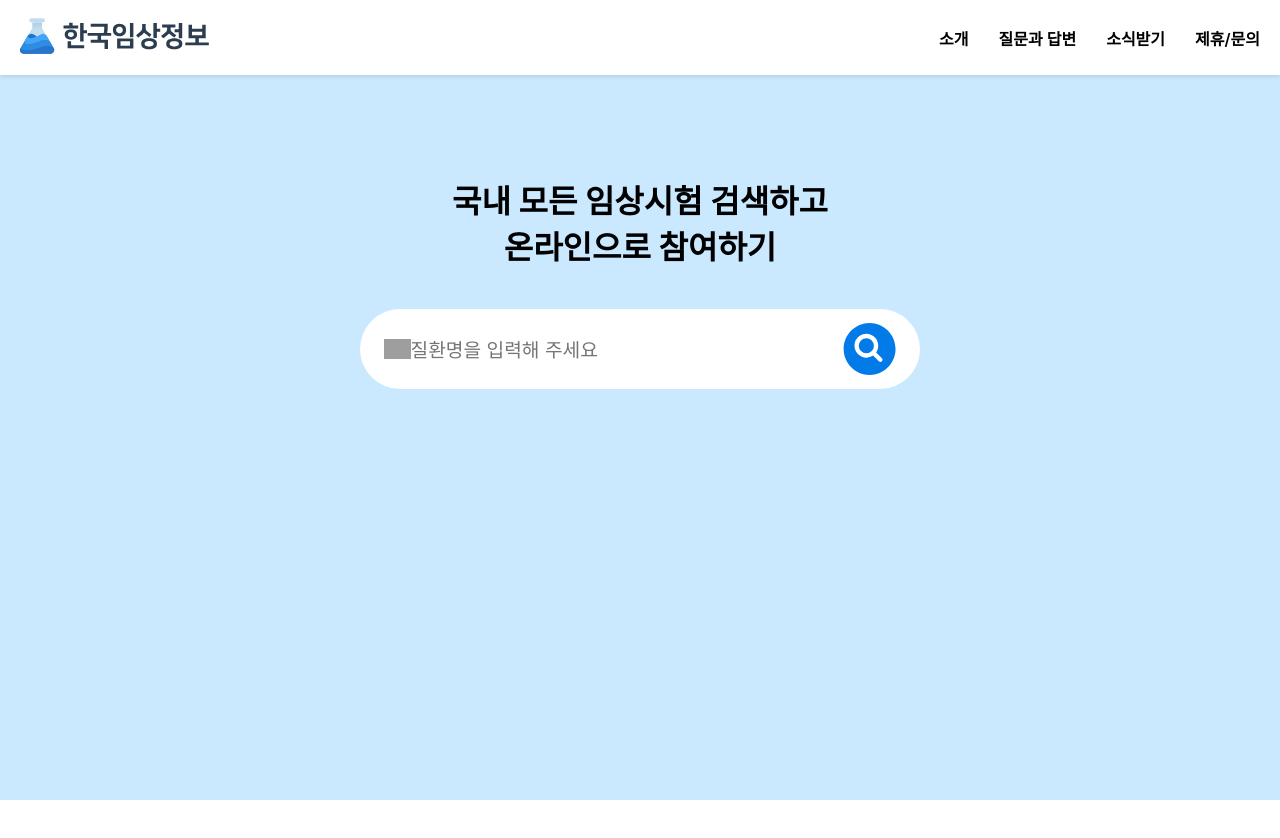
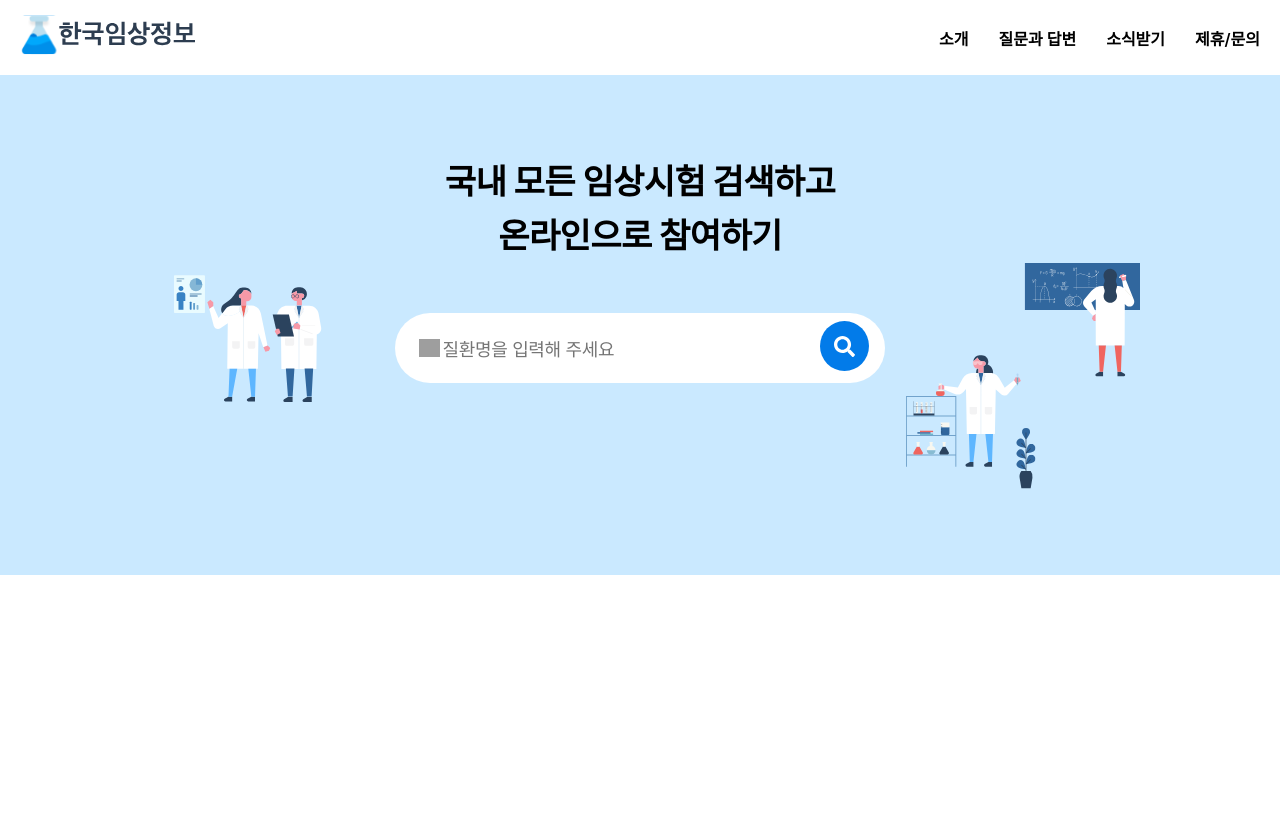
Before and after one commit to WantedTeam17/pre-onboarding-12th-3-17, a React app: page / in a window 1280 px wide. Shown: the top 838 px of the page. After the commit the page ends 800 px from the top, so only its background shows below. Built offline with nearby package versions, Linux system fonts and the light colour scheme.

Commit message:
Design: 전체 레이아웃 디자인

```diff
--- /dev/null
+++ b/src/components/Button.tsx
@@ -0,0 +1,37 @@
+import { FaSearch } from "react-icons/fa";
+import { styled } from "styled-components";
+import { colors } from "../constants/colors";
+
+const Button = () => {
+  return (
+    <StyledButton tabIndex={0}>
+      <StyledSearchIcon />
+    </StyledButton>
+  );
+};
+
+export default Button;
+
+const StyledButton = styled.button`
+  width: 55px;
+  height: 50px;
+  border: none;
+  border-radius: 50%;
+  background-color: ${colors.primary};
+  display: flex;
+  justify-content: center;
+  align-items: center;
+  color: ${colors.white};
+  margin-top: 8px;
+
+  &:focus {
+    outline: none;
+    border: 2px solid #0259a4;
+    box-shadow: 0 0 2px #0072c6;
+  }
+`;
+
+const StyledSearchIcon = styled(FaSearch)`
+  width: 21px;
+  height: 21px;
+`;
--- a/src/components/Input.tsx
+++ b/src/components/Input.tsx
@@ -1,6 +1,7 @@
 import { styled } from "styled-components";
-import { IoSearchCircle } from "react-icons/io5";
+import { FaSearch } from "react-icons/fa";
 import { colors } from "../constants/colors";
+import Button from "./Button";
 
 interface InputProps {
   handlerFocus: () => void;
@@ -25,7 +26,7 @@ const Input = ({
         onKeyDown={(e) => handlerPressKey(e.key)}
         value={value}
       ></StyledInput>
-      <IoSearchCircle color={colors.primary} size={80} />
+      <Button />
     </InputWrap>
   );
 };
@@ -52,19 +53,21 @@ const StyledInput = styled.input`
   width: 100%;
   border-radius: 3.125rem;
   padding: 1rem 0.5rem 0.8em 0.5rem;
-  border: none;
+  letter-spacing: -0.018em;
+  line-height: 1.6;
   font-size: 1.2rem;
+  height: 70px;
 
-  &:focus {
-    outline: none;
-    background-image: none;
+  &.focused {
+    border-color: #0072c6;
   }
 
   &::placeholder {
     background-image: url(https://cdn1.iconfinder.com/data/icons/hawcons/32/698627-icon-111-search-256.png);
     background-size: 6%;
-    background-position: 0 center;
+    background-position: -3px center;
     background-repeat: no-repeat;
     text-indent: 6%;
+    font-size: 18px;
   }
 `;
--- a/src/components/SearchBar.tsx
+++ b/src/components/SearchBar.tsx
@@ -30,7 +30,12 @@ const SearchBar = () => {
         value={query}
       />
       {isFocus && (
-        <RelatedSearches query={query} terms={data} focusIdx={focusIdx} isLoading={isLoading} />
+        <RelatedSearches
+          query={query}
+          terms={data}
+          focusIdx={focusIdx}
+          isLoading={isLoading}
+        />
       )}
     </SearchContainer>
   );
@@ -39,7 +44,10 @@ const SearchBar = () => {
 export default SearchBar;
 
 const SearchContainer = styled.div`
+  max-width: 490px;
   width: 100%;
+  margin: 0 auto;
+  z-index: 1000;
 
   @media (max-width: 600px) {
     width: 100vw;
--- a/src/components/SearchItem.tsx
+++ b/src/components/SearchItem.tsx
@@ -9,7 +9,6 @@ interface SearchItemProps {
 }
 
 const SearchItem = ({ string, isFocusing, keyword }: SearchItemProps) => {
-
   const highlightKeyword = (text: string, keyword: string): JSX.Element => {
     const startIndex = text.toLowerCase().indexOf(keyword.toLowerCase());
     if (startIndex === -1) return <>{text}</>;
@@ -54,5 +53,5 @@ const SearchItemBox = styled.div`
 
 const StrongText = styled.strong`
   font-weight: bold;
-  color: red;  // 또는 다른 원하는 색상
+  color: red; // 또는 다른 원하는 색상
 `;
--- a/src/layout/Header.tsx
+++ b/src/layout/Header.tsx
@@ -6,7 +6,7 @@ const Header = () => {
   return (
     <HeaderWrapper>
       <button>
-        <img src={Logo} alt="한국 임상정보 로고" height={36} />
+        <img src={Logo} alt="한국 임상정보 로고" height={55} />
         <A11yHidden>한국 임상정보</A11yHidden>
       </button>
       <ul>
--- a/src/layout/PageLayout.tsx
+++ b/src/layout/PageLayout.tsx
@@ -1,14 +1,10 @@
+import Header from "./Header";
 import { styled } from "styled-components";
-import { colors } from "../constants/colors";
-import Header from "./Header";
-import Image1 from "../assets/image1.svg";
-import Image2 from "../assets/image2.svg";
-import Image3 from "../assets/image3.svg";
 
 const PageLayout = ({ children }: any) => {
   return (
     <Layout>
-      <Header></Header>
+      <Header />
       {children}
     </Layout>
   );
@@ -19,5 +15,4 @@ export default PageLayout;
 const Layout = styled.div`
   width: 100vw;
   height: 100vh;
-  background-color: ${colors.background};
 `;
--- a/src/pages/SearchPage.tsx
+++ b/src/pages/SearchPage.tsx
@@ -1,36 +1,79 @@
 import { styled } from "styled-components";
 import SearchBar from "../components/SearchBar";
+import MainImg1 from "/public/assets/mainImg-1.svg";
+import MainImg2 from "/public/assets/mainImg-2.svg";
+import MainImg3 from "/public/assets/mainImg-3.svg";
+import { colors } from "../constants/colors";
 
 const SearchPage = () => {
   return (
-    <Container>
-      <h1 style={{ width: "100%" }}>
-        국내 모든 임상시험 검색하고
-        <br />
-        온라인으로 참여하기
-      </h1>
-      <SearchBar />
-    </Container>
+    <HomeWrapper>
+      <HomeContainer>
+        <MainImgOne>
+          <img src={MainImg1} alt="" width={148} />
+        </MainImgOne>
+        <MainImgTwo>
+          <img src={MainImg2} alt="" width={116} />
+        </MainImgTwo>
+        <MainImgThree>
+          <img src={MainImg3} alt="" width={130} />
+        </MainImgThree>
+
+        <h2>
+          국내 모든 임상시험 검색하고 <br />
+          온라인으로 참여하기
+        </h2>
+        <SearchBar />
+      </HomeContainer>
+    </HomeWrapper>
   );
 };
 
 export default SearchPage;
 
-const Container = styled.div`
-  width: 35rem;
-  height: 100%;
-  margin: 4.3rem auto;
+const HomeWrapper = styled.main`
+  flex-direction: column;
+  align-items: center;
   display: flex;
+  width: 100%;
+  background-color: ${colors.background};
+  height: 500px;
+`;
+
+const HomeContainer = styled.div`
+  padding: 80px 0 160px;
+  max-width: 1040px;
   flex-direction: column;
-  justify-content: flex-start;
-  align-items: center;
-  text-align: center;
+  display: flex;
+  width: 100%;
+  position: relative;
+  margin: 0 auto;
 
-  & > h1 {
-    margin: 2rem 0;
-
-    @media (max-width: 600px) {
-      display: none;
-    }
+  & > h2 {
+    font-size: 2.125rem;
+    font-weight: 700;
+    letter-spacing: -0.018em;
+    line-height: 1.6;
+    margin-bottom: 40px;
+    font-family: inherit;
+    text-align: center;
   }
 `;
+
+const MainImgOne = styled.div`
+  left: 54px;
+  top: 200px;
+  position: absolute;
+`;
+
+const MainImgTwo = styled.div`
+  position: absolute;
+  right: 20px;
+  top: 188px;
+`;
+
+const MainImgThree = styled.div`
+  position: absolute;
+  right: 124px;
+  top: 280px;
+`;
```
Also changed, not shown: public/assets/logo.svg.
